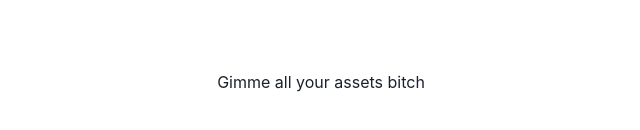
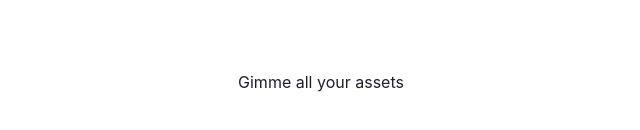
Before and after one commit to glenpadua/networthy, a Next.js app: page /assets in a window 1280 px wide. Shown: the part 318-448 px from the top of the page, without its empty margins (319-959 px from the left). Built offline with nearby package versions, Linux system fonts and the light colour scheme.

Commit message:
Change to trigger deployment

```diff
--- a/app/assets/page.tsx
+++ b/app/assets/page.tsx
@@ -4,7 +4,7 @@ export default function Assets() {
   return (
     <div className={styles.container}>
       <main className={styles.main}>
-        <h1>Gimme all your assets bitch</h1>
+        <h1>Gimme all your assets</h1>
       </main>
     </div>
   );
```
